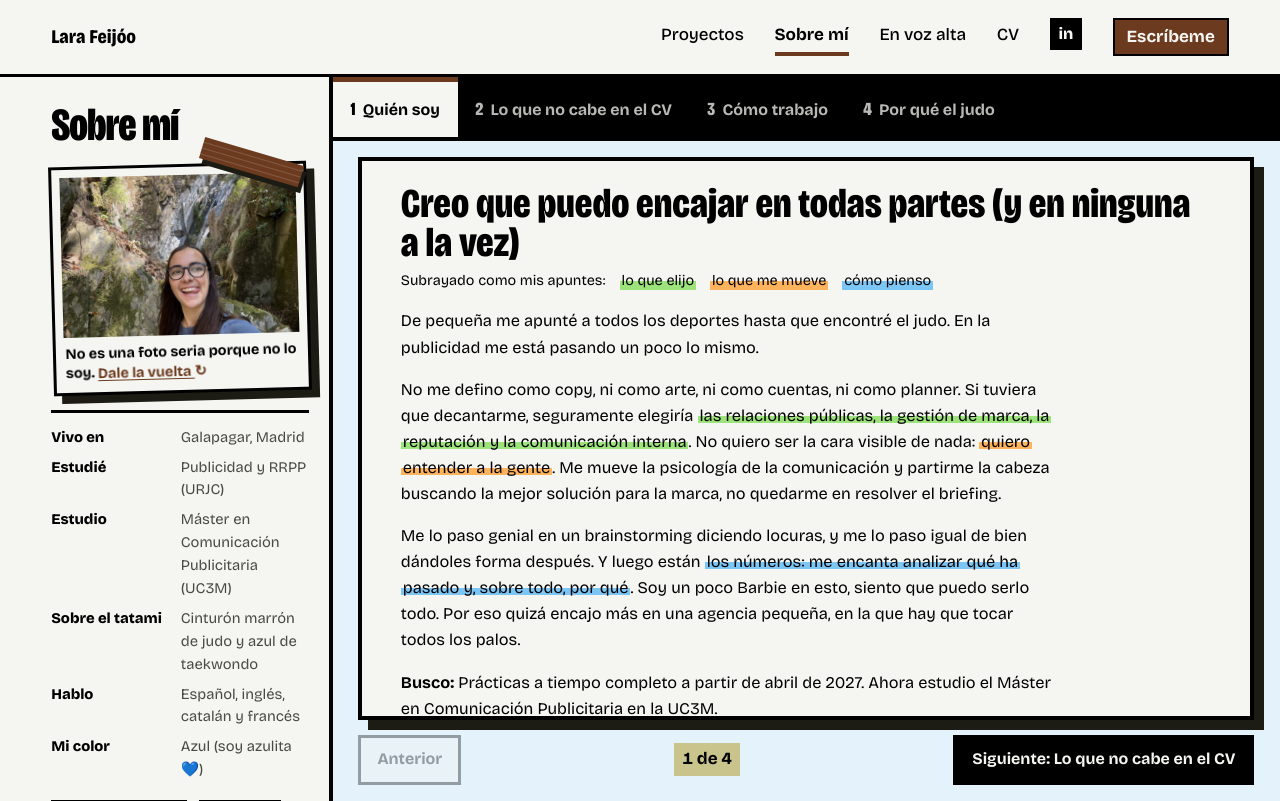
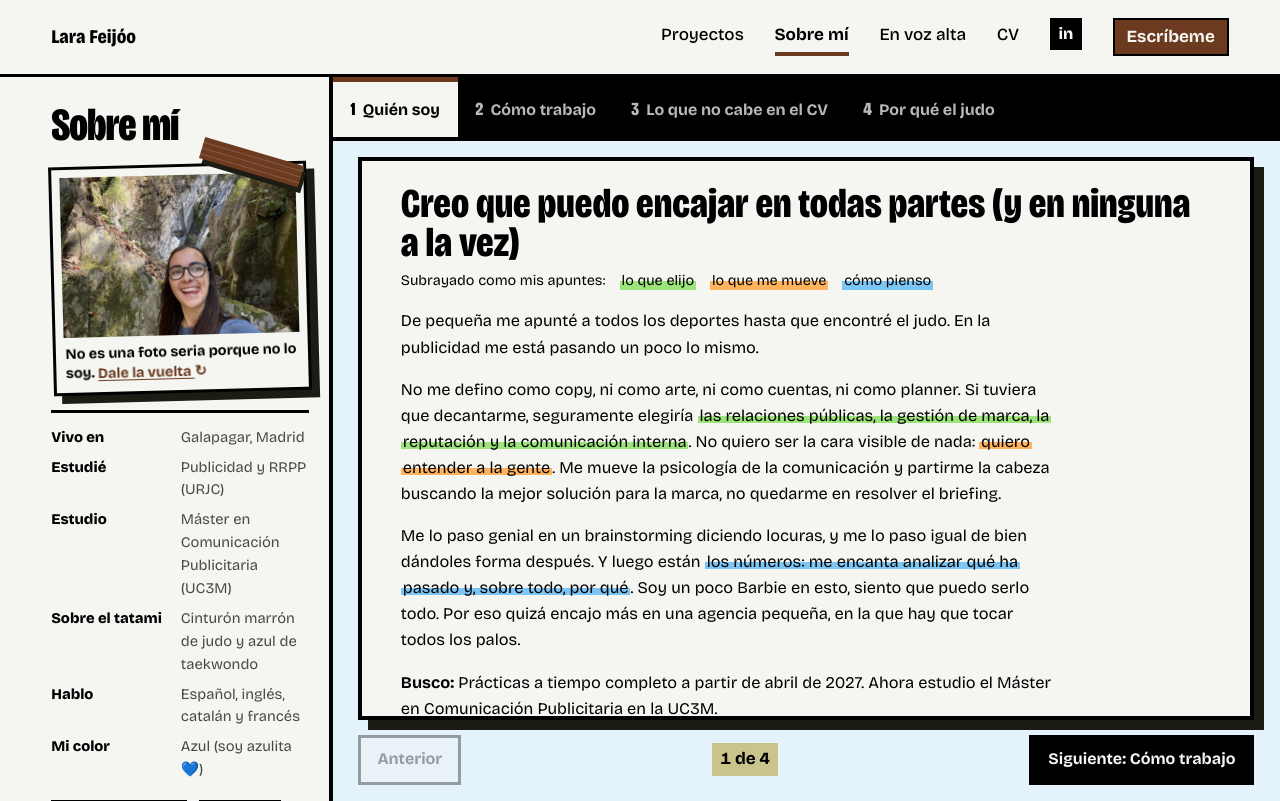
Before and after one commit to Fei461/Portfolio, a React (Vite) app: page /#/sobre-mi in a window 1280 px wide. Built offline with nearby package versions, Linux system fonts and the light colour scheme.

Commit message:
Prueba: en Sobre mí, Cómo trabajo antes que Lo que no cabe en el CV
Co-Authored-By: Claude Opus 5.5 <noreply@anthropic.com>

```diff
--- a/src/pages/sobre/sobre-page.tsx
+++ b/src/pages/sobre/sobre-page.tsx
@@ -199,7 +199,7 @@ function LoDemas() {
             type="button"
             aria-pressed={i === activo}
             className={`subrayador color--${x.color}${i === activo ? " activo" : ""}`}
-            data-evento={`Cómo trabajo · ${x.etiqueta}`}
+            data-evento={`Lo que no cabe en el CV · ${x.etiqueta}`}
             onClick={() => ir(i, 1)}
           >
             <span className="subrayador__tapa" aria-hidden="true" />
@@ -248,8 +248,8 @@ function LoDemas() {
 
 const pestanas: { id: string; nombre: string; contenido: ReactNode }[] = [
   { id: "quien", nombre: "Quién soy", contenido: <QuienSoy /> },
+  { id: "metodo", nombre: "Cómo trabajo", contenido: <Metodo /> },
   { id: "demas", nombre: "Lo que no cabe en el CV", contenido: <LoDemas /> },
-  { id: "metodo", nombre: "Cómo trabajo", contenido: <Metodo /> },
   { id: "judo", nombre: "Por qué el judo", contenido: <Judo /> },
 ];
 
```
